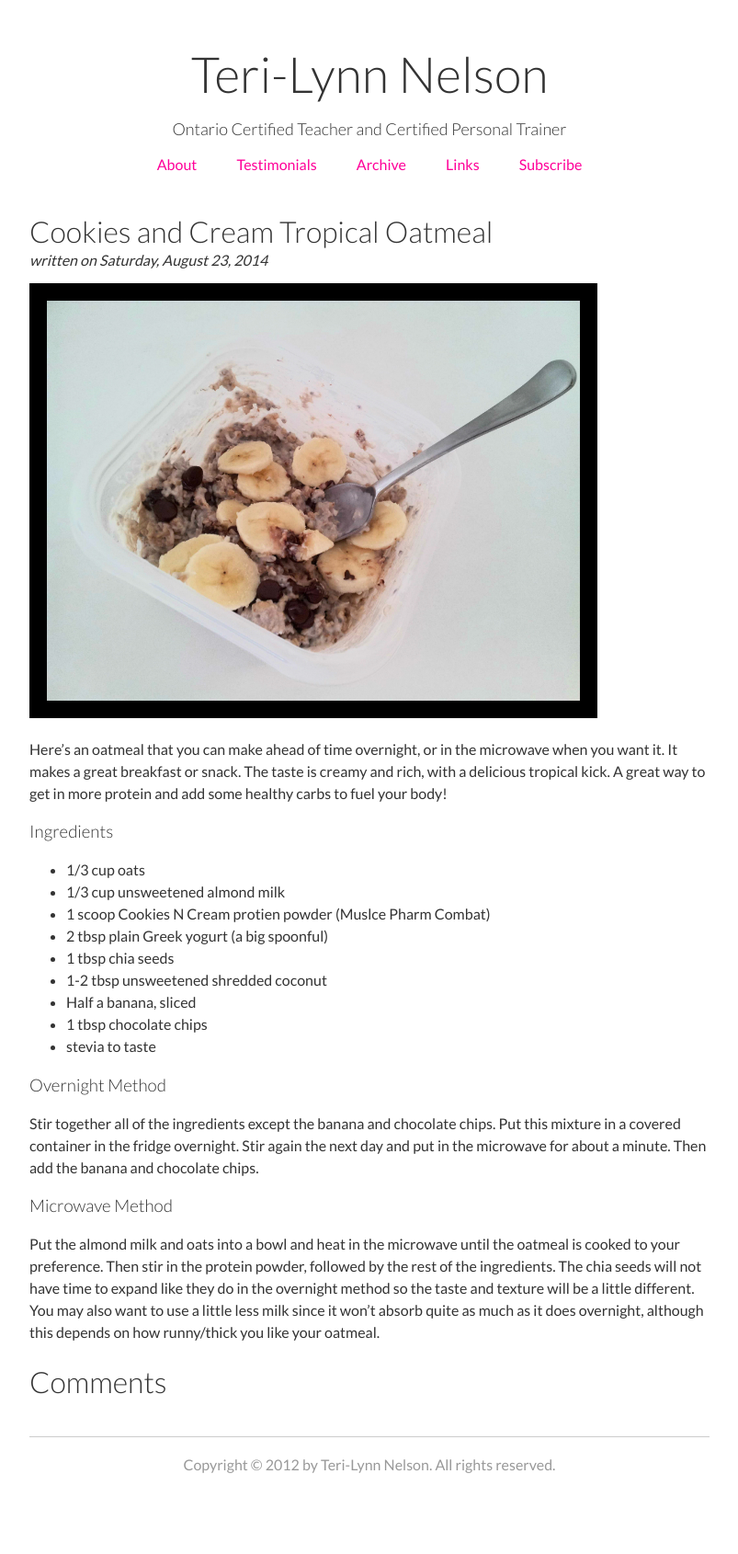
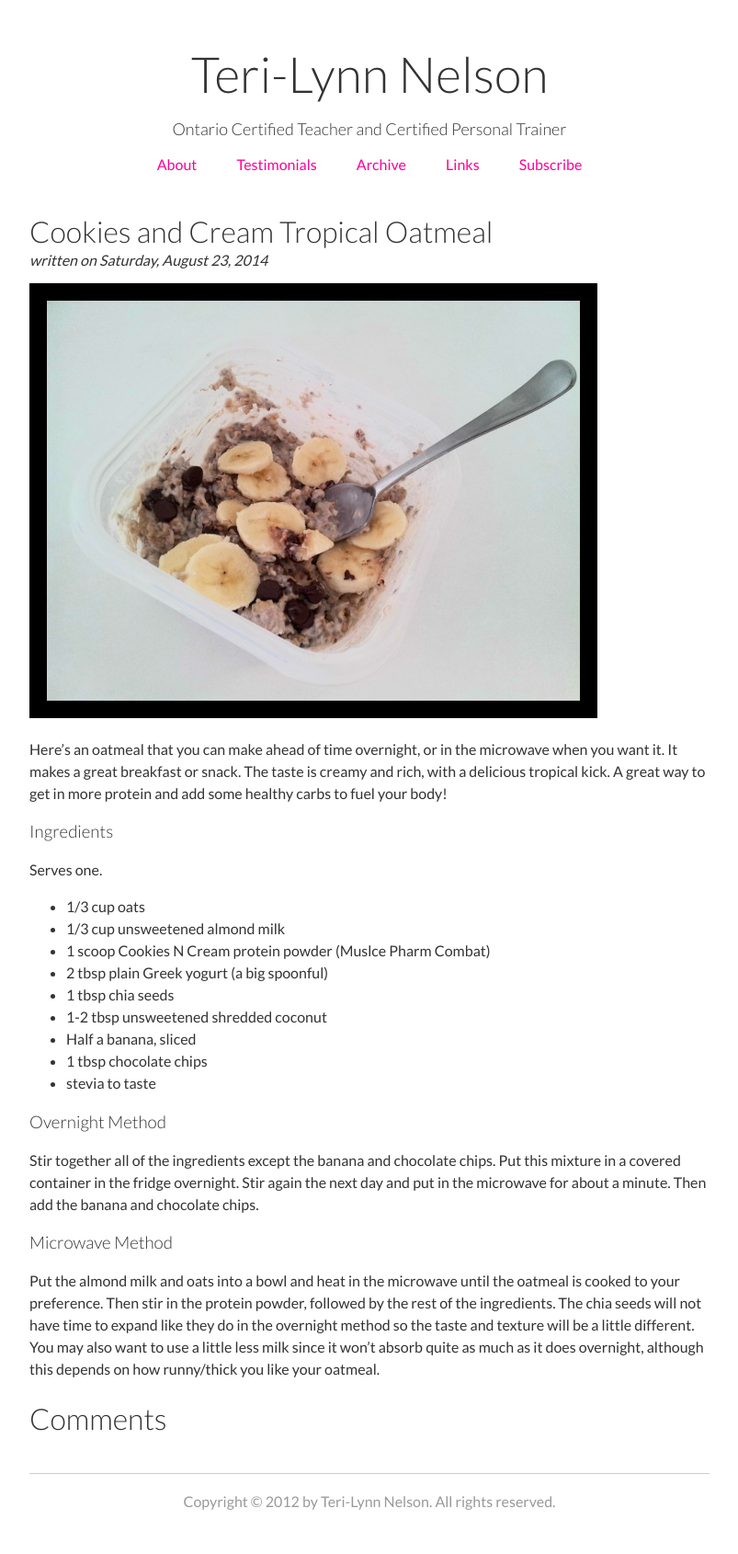
Before and after one commit to teri-lynn/teri-lynn.github.com, a Jekyll site: the page built from _posts/2014-08-23-cookies-and-cream-tropical-oatmeal.md, in a window 1280 px wide. Shown: the whole page at 92% size, without its empty margins (238-1041 px from the left). Built offline with Jekyll 4.4.1, drawn with Linux system fonts in a browser that asks for light colours; Markdown is read by kramdown in place of the engine named in the settings; before the commit the page ends 1650 px from its top, so only the background shows below that.

Commit message:
Edited Oatmeal Spelling

```diff
--- a/_posts/2014-08-23-cookies-and-cream-tropical-oatmeal.md
+++ b/_posts/2014-08-23-cookies-and-cream-tropical-oatmeal.md
@@ -8,9 +8,12 @@
 Here's an oatmeal that you can make ahead of time overnight, or in the microwave when you want it. It makes a great breakfast or snack. The taste is creamy and rich, with a delicious tropical kick. A great way to get in more protein and add some healthy carbs to fuel your body!
 
 ###Ingredients
+
+Serves one.
+
 - 1/3 cup oats
 - 1/3 cup unsweetened almond milk
-- 1 scoop Cookies N Cream protien powder (Muslce Pharm Combat)
+- 1 scoop Cookies N Cream protein powder (Muslce Pharm Combat)
 - 2 tbsp plain Greek yogurt (a big spoonful)
 - 1 tbsp chia seeds
 - 1-2 tbsp unsweetened shredded coconut
```
